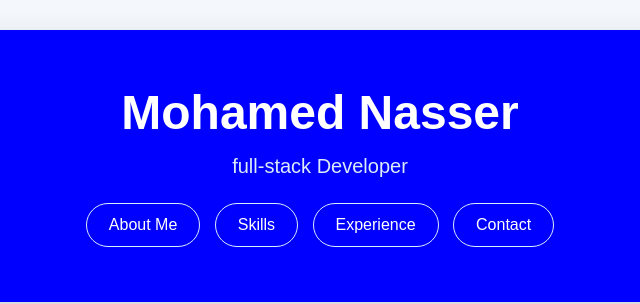
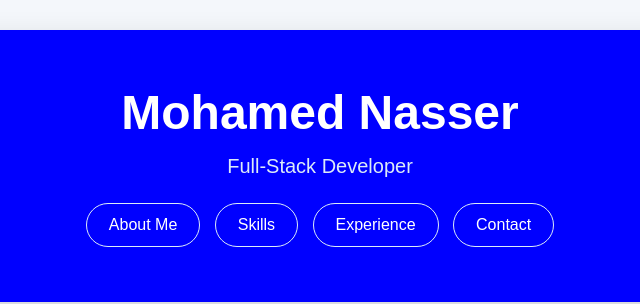
Before and after one commit to monaserr/assignment-1-personal-portfolio, a plain HTML site: page pages/index.html in a window 1280 px wide. Shown: the top 304 px of the page, 320-960 px from the left. Drawn offline with Linux system fonts and the light colour scheme.

Commit message:
Update index.html

```diff
--- a/pages/index.html
+++ b/pages/index.html
@@ -18,7 +18,7 @@
             <div class="header">
                 <div class="header-content">
                     <h1 class="main-title">Mohamed Nasser</h1>
-                    <p class="position">full-stack Developer</p>
+                    <p class="position">Full-Stack Developer</p>
 
                     <div class="header-links">
                         <a href="#about-me" class="button">About Me</a>
```
